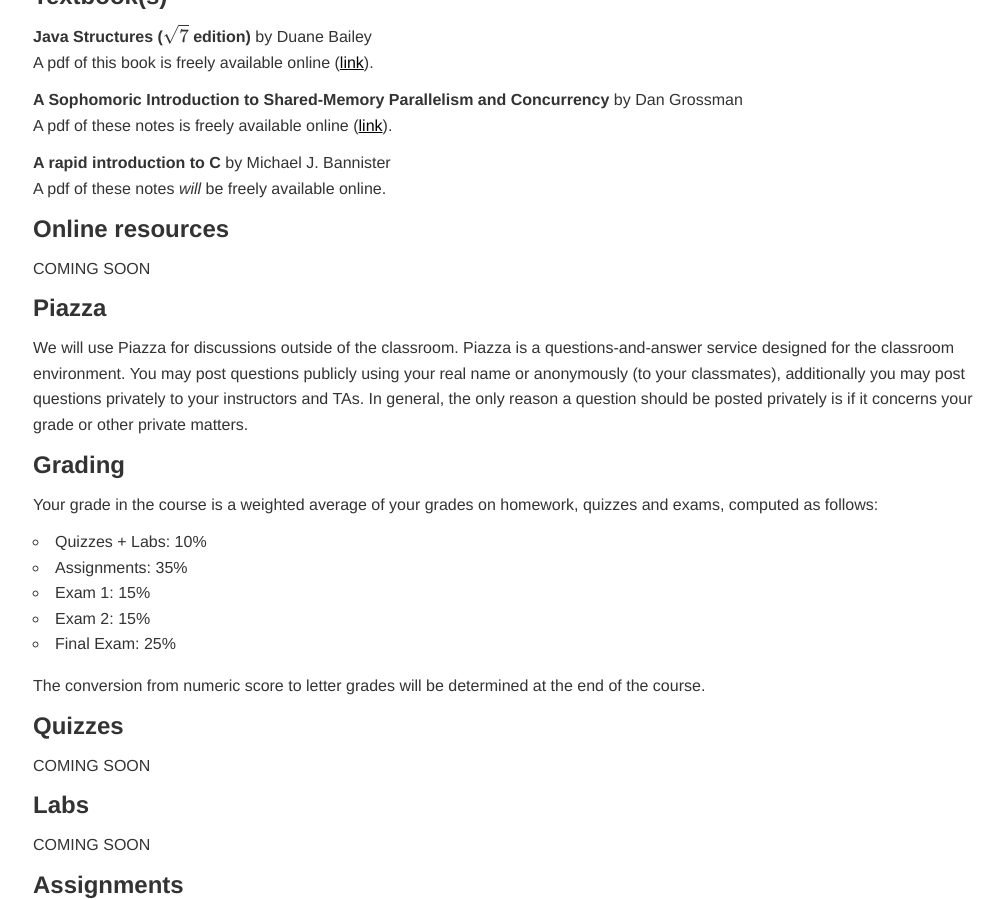
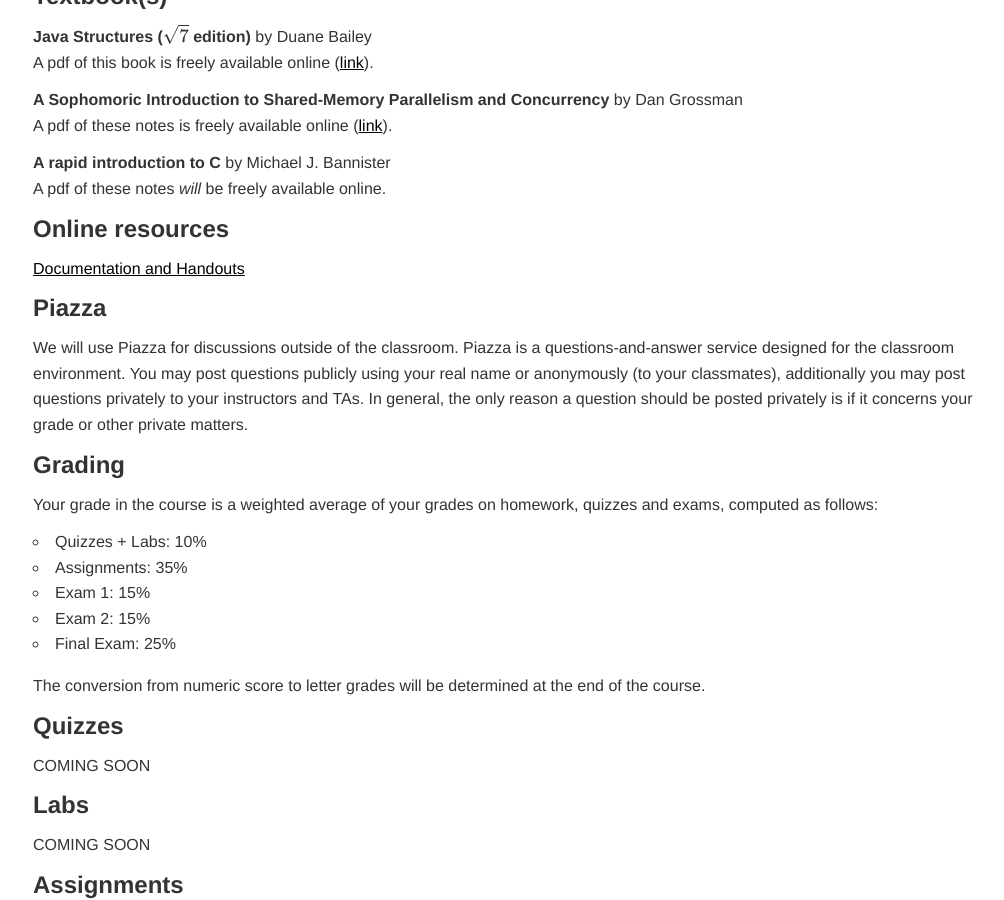
Before and after one commit to jacksonjw12/mbannister.github.io, a Jekyll site: the page built from _teaching/62-s16/index.md, in a window 1280 px wide and 900 px high, scrolled down 664 px. Shown: the whole window, without its empty margins (127-1131 px from the left). Built offline with Jekyll 4.4.1, drawn with Linux system fonts in a browser that asks for light colours; formulas are drawn with MathJax 3.

Commit message:
Add link needed for lab.

```diff
--- a/_teaching/62-s16/index.md
+++ b/_teaching/62-s16/index.md
@@ -44,7 +44,7 @@
 
 ## Online resources
 
-COMING SOON
+[Documentation and Handouts](http://www.cs.pomona.edu/~kim/CSC062F15/csc062_4.html)
 
 ## Piazza
 
```
